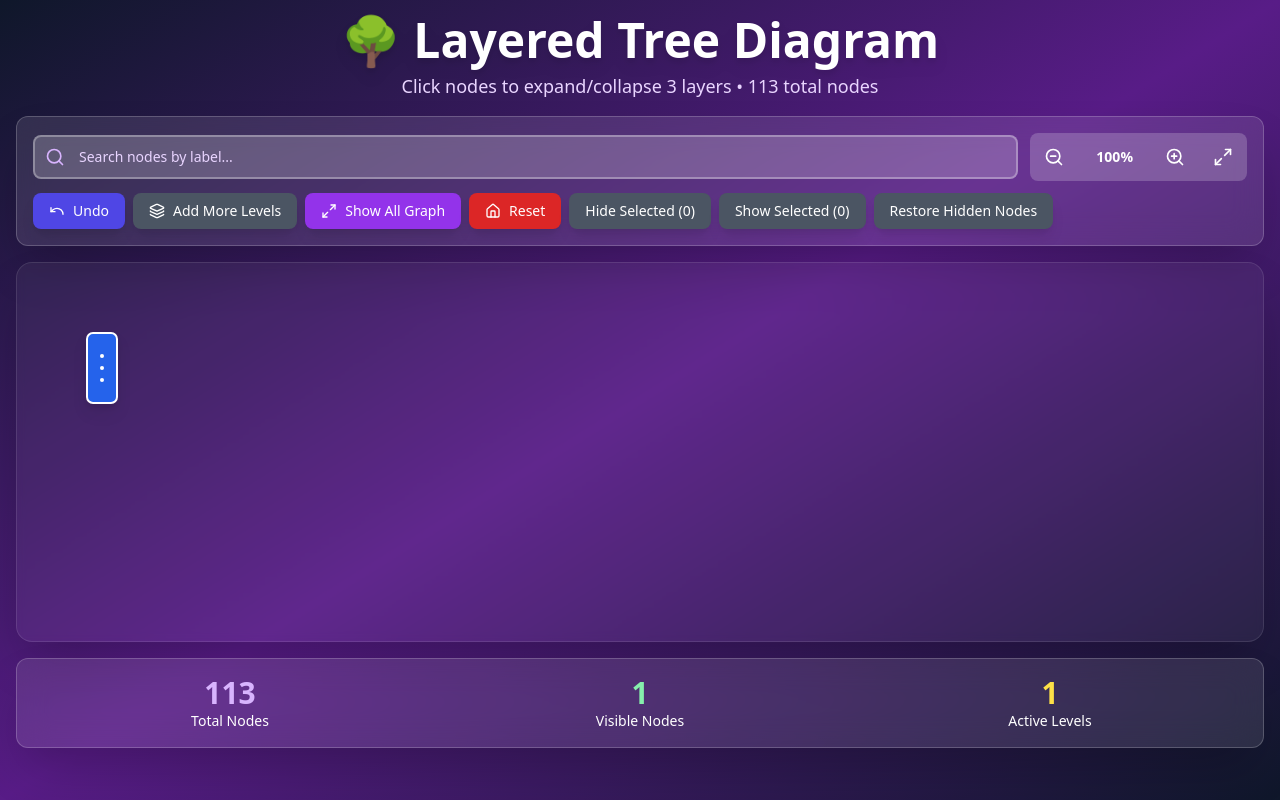
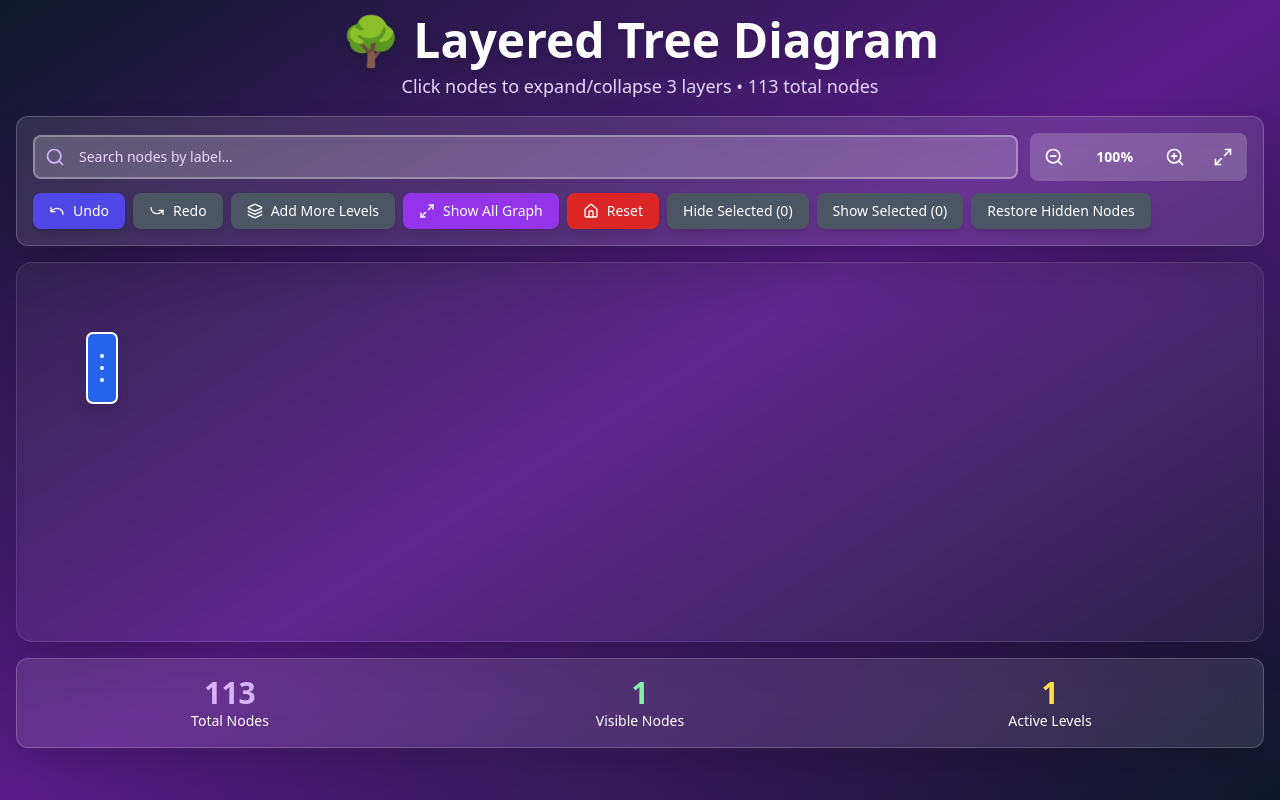
Before and after one commit to varshaofficialuse/node-tree-rapid, a React (Create React App) app: page /flowchartnew in a window 1280 px wide. Built offline with nearby package versions, Linux system fonts and the light colour scheme.

Commit message:
redo added

```diff
--- a/src/FlowDiagramNew.jsx
+++ b/src/FlowDiagramNew.jsx
@@ -157,9 +157,16 @@ const FlowDiagramNew = () => {
   // Keyboard shortcut for undo (Ctrl+Z)
   useEffect(() => {
     const handleKeyDown = (e) => {
+      // CTRL/CMD + Z  => Undo
       if ((e.ctrlKey || e.metaKey) && e.key === "z" && !e.shiftKey) {
         e.preventDefault();
         handleUndo();
+      }
+
+      // CTRL/CMD + SHIFT + Z => Redo
+      if ((e.ctrlKey || e.metaKey) && e.key === "z" && e.shiftKey) {
+        e.preventDefault();
+        handleRedo();
       }
     };
 
@@ -223,6 +230,30 @@ const FlowDiagramNew = () => {
   const layerHasExpandedChildren = (layerNodes) => {
     return layerNodes.some((nodeId) => hasExpandedDescendants(nodeId));
   };
+  const handleRedo = useCallback(() => {
+    if (currentHistoryIndex >= historyRef.current.length - 1) return;
+
+    const newIndex = currentHistoryIndex + 1;
+    const nextState = historyRef.current[newIndex];
+
+    if (nextState) {
+      isRestoringRef.current = true;
+
+      setExpandedNodes(new Set(nextState.expandedNodes || []));
+      setActiveNode(
+        nextState.activeNode !== undefined ? nextState.activeNode : null
+      );
+      setCurrentPath(nextState.currentPath || []);
+      setHiddenNodes(new Set(nextState.hiddenNodes || []));
+      setSelectedToHide(new Set(nextState.selectedToHide || []));
+      setShowSelectedMode(!!nextState.showSelectedMode);
+      setZoom(nextState.zoom ?? 100);
+      setSearchTerm(nextState.searchTerm ?? "");
+      setShowAllGraph(!!nextState.showAllGraph);
+
+      setCurrentHistoryIndex(newIndex);
+    }
+  }, [currentHistoryIndex]);
 
   const handleHideSelected = () => {
     setHiddenNodes((prev) => {
@@ -573,6 +604,15 @@ const FlowDiagramNew = () => {
               >
                 <Undo className="w-4 h-4" />
                 Undo
+              </button>
+              <button
+                onClick={handleRedo}
+                disabled={currentHistoryIndex >= historyRef.current.length - 1}
+                className="flex items-center gap-2 px-4 py-2 bg-indigo-600 hover:bg-indigo-700 disabled:bg-gray-600 disabled:cursor-not-allowed text-white rounded-lg font-medium transition-colors text-sm shadow-lg"
+                title="Redo (Ctrl+Shift+Z)"
+              >
+                <Undo className="w-4 h-4 rotate-180" />
+                Redo
               </button>
 
               <button
```
